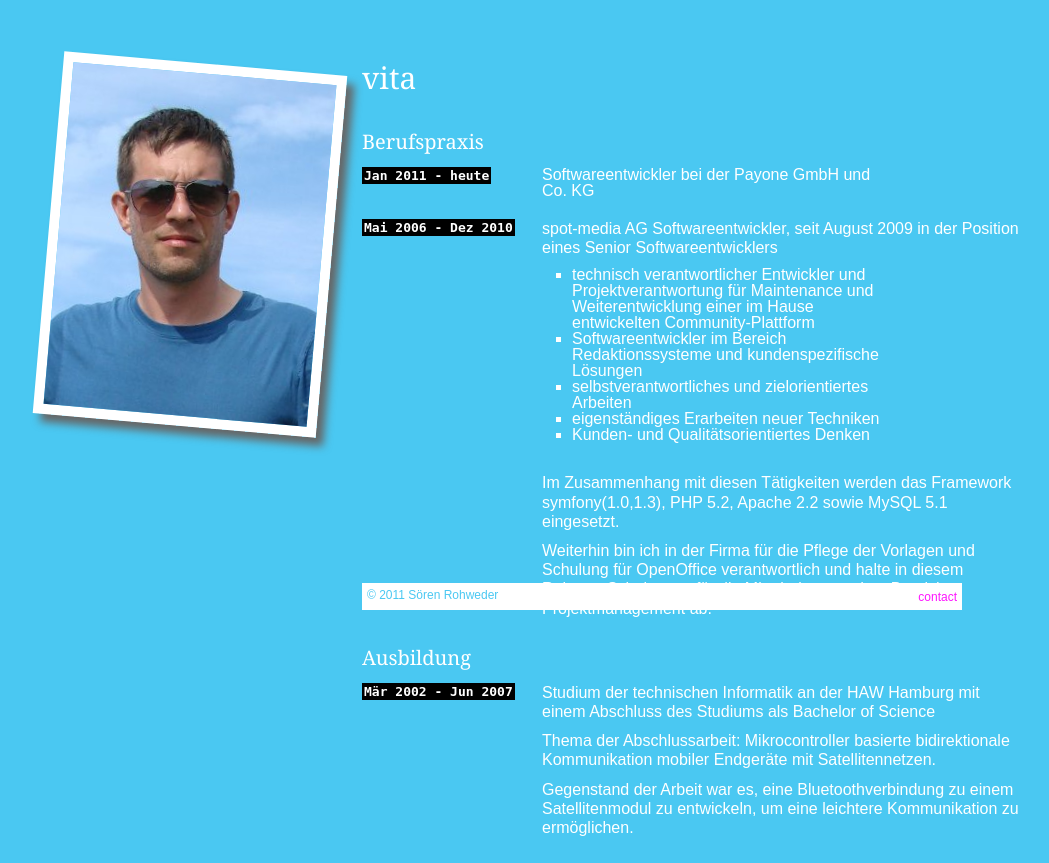
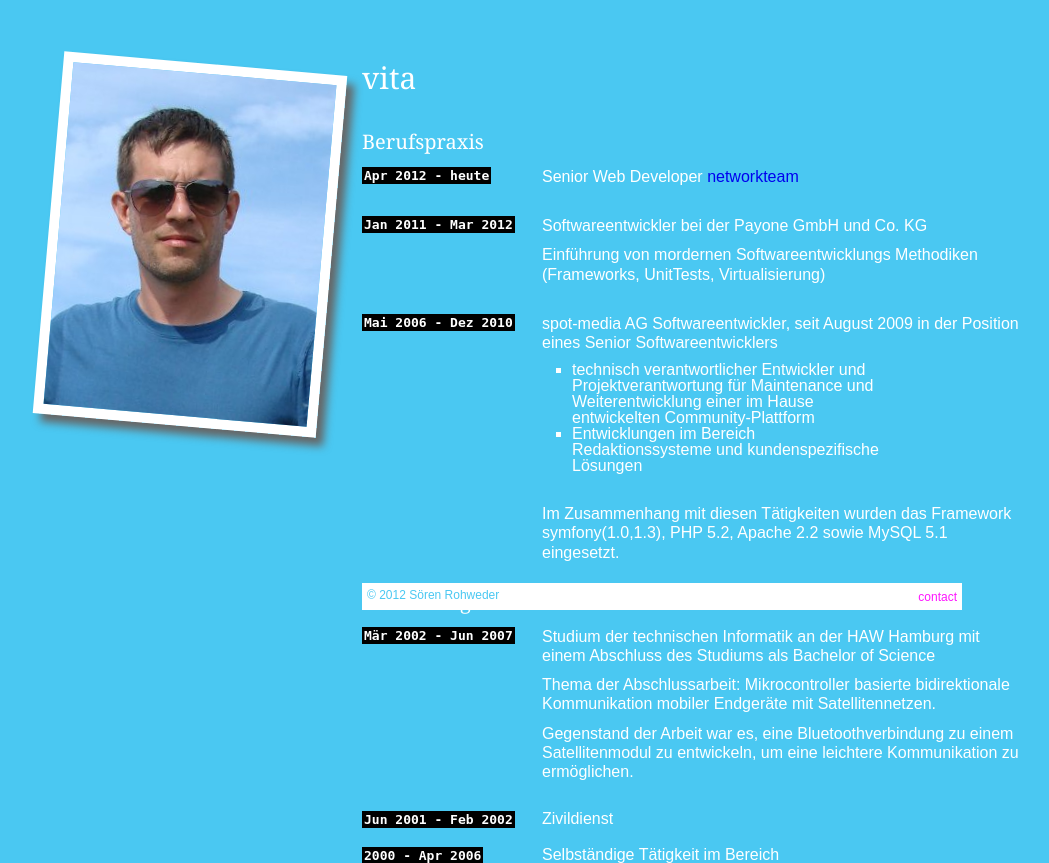
Before and after one commit to monofone/monofone.de, a PHP site: template app/views/vita.twig in a window 1280 px wide. Shown: the part 195-1058 px from the top of the page, without its empty margins (38-1087 px from the left). Run offline with PHP 8.4, Linux system fonts and the light colour scheme; the template is opened without the code that fills it, so the values that code supplies are empty; some libraries are stand-ins or nearby versions.

Commit message:
updated informations about work updated year in copyright

```diff
--- a/app/views/layout.twig
+++ b/app/views/layout.twig
@@ -51,7 +51,7 @@
     <footer>
       <div id="footer">
         <div id="copy">
-          <p>&copy; 2011 Sören Rohweder</p>
+          <p>&copy; 2012 Sören Rohweder</p>
         </div>
         <div id="contact">
           <a href="{{ path('contact') }}">contact</a>
--- a/app/views/vita.twig
+++ b/app/views/vita.twig
@@ -3,8 +3,12 @@
 <h2>vita</h2>
 <h3>Berufspraxis</h3>
 <dl>
-  <dt>Jan 2011 - heute</dt>
-  <dd>Softwareentwickler bei der Payone GmbH und Co. KG</dd>
+  <dt>Apr 2012 - heute</dt>
+  <dd><p>Senior Web Developer <a href="http://www.networkteam.com">networkteam</a></p></dd>
+  <dt>Jan 2011 - Mar 2012</dt>
+  <dd><p>Softwareentwickler bei der Payone GmbH und Co. KG</p>
+    <p>Einführung von mordernen Softwareentwicklungs Methodiken (Frameworks, UnitTests, Virtualisierung)</p></dd>
+
   <dt>Mai 2006 - Dez 2010</dt>
   <dd>
   <p>spot-media AG
@@ -12,16 +16,10 @@ Softwareentwickler, seit August 2009 in der Position eines Senior Softwareentwic
   <ul>
     <li>technisch verantwortlicher Entwickler und Projektverantwortung für Maintenance und
       Weiterentwicklung einer im Hause entwickelten Community-Plattform</li>
-    <li>Softwareentwickler im Bereich Redaktionssysteme und kundenspezifische Lösungen</li>
-    <li>selbstverantwortliches und zielorientiertes Arbeiten</li>
-    <li>eigenständiges Erarbeiten neuer Techniken</li>
-    <li>Kunden- und Qualitätsorientiertes Denken</li>
+    <li>Entwicklungen im Bereich Redaktionssysteme und kundenspezifische Lösungen</li>
   </ul>
-  <p>Im Zusammenhang mit diesen Tätigkeiten werden das Framework symfony(1.0,1.3), PHP 5.2, Apache 2.2
-sowie MySQL 5.1 eingesetzt.</p>
-  <p>Weiterhin bin ich in der Firma für die Pflege der Vorlagen und Schulung für OpenOffice verantwortlich und
-halte in diesem Rahmen Schulungen für die Mitarbeiter aus dem Bereich Projektmanagement ab.</p></dd>
-</dl>
+  <p>Im Zusammenhang mit diesen Tätigkeiten wurden das Framework symfony(1.0,1.3), PHP 5.2, Apache 2.2
+    sowie MySQL 5.1 eingesetzt.</p></dd>
 <h3>Ausbildung</h3>
 <dl>
   <dt>Mär 2002 - Jun 2007</dt>
```
